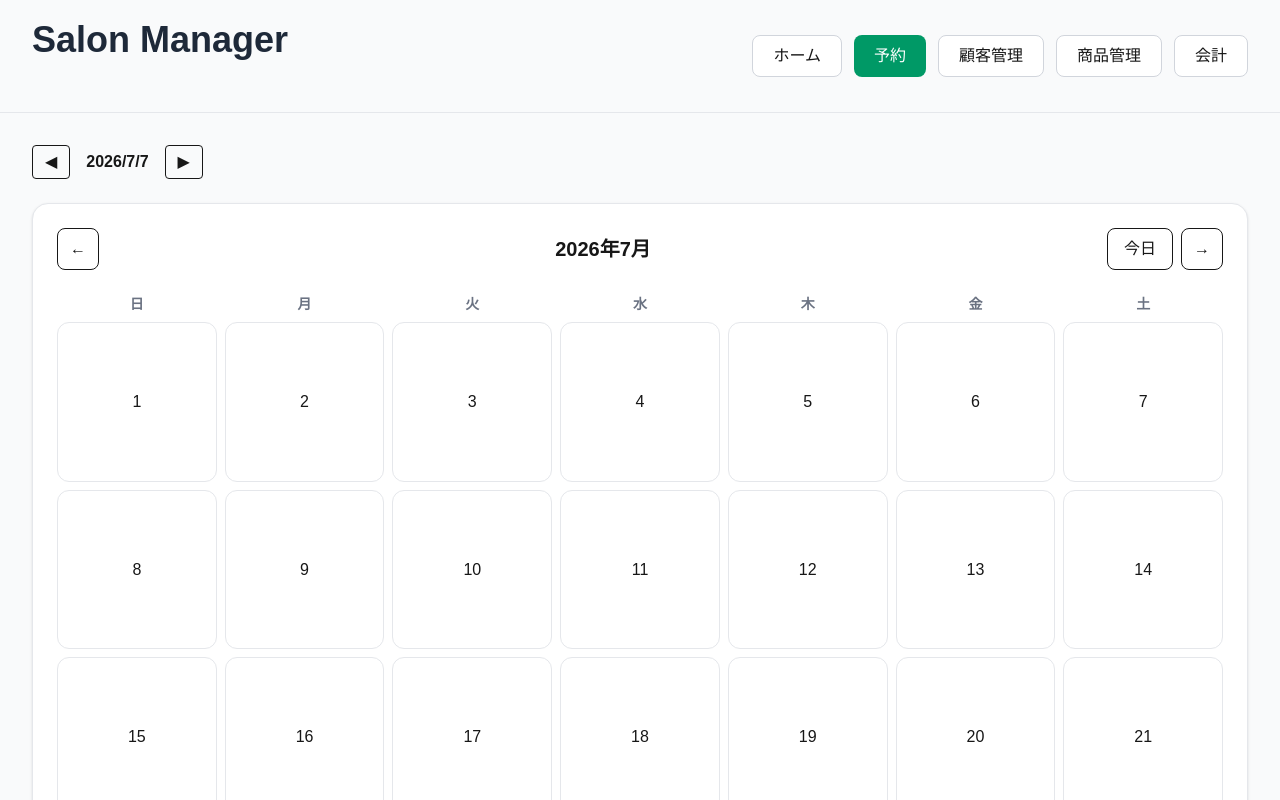
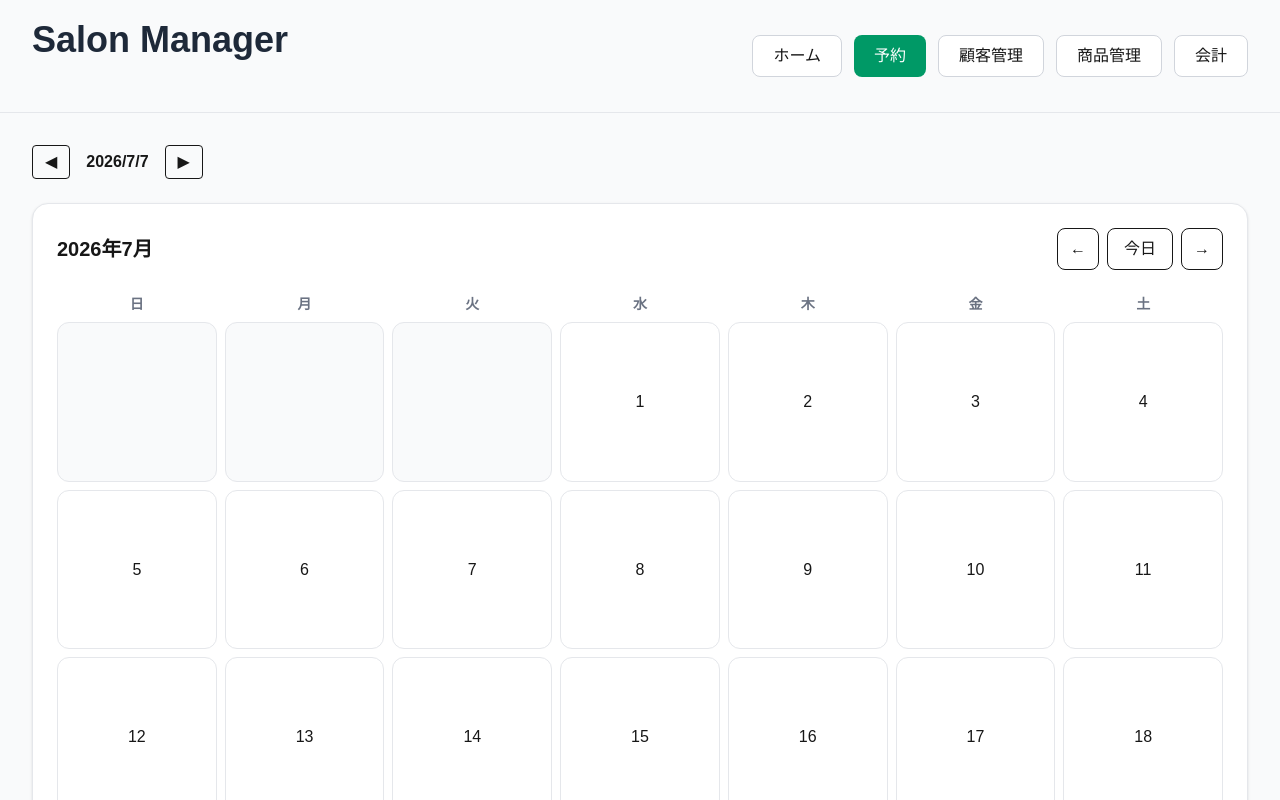
Before and after one commit to na-kroom/salon-reservation-system, a Next.js app: page / in a window 1280 px wide. Both pictures are taken after a click on the button "予約". Shown: the top 800 px of the page. Built offline with nearby package versions, Linux system fonts and the light colour scheme.

Commit message:
completed calendar

```diff
--- a/components/ReservationCalendar.tsx
+++ b/components/ReservationCalendar.tsx
@@ -1,21 +1,62 @@
-export default function ReservationCalendar() {
+import { useState } from "react";
+
+
+type Props = {
+  date: Date;
+  setDate: React.Dispatch<React.SetStateAction<Date>>;
+};
+
+export default function ReservationCalendar({
+  date,
+  setDate,
+}: Props) {
+  const [currentMonth, setCurrentMonth] = useState(date);
+  const year = currentMonth.getFullYear();
+  const month = currentMonth.getMonth();
+
+  const daysInMonth = new Date(
+    year,
+    month + 1,
+    0
+  ).getDate();
+  const firstDay = new Date(
+    year,
+    month,
+    1
+  ).getDay();
   return (
     <div className="mb-6 rounded-2xl border border-gray-200 bg-white p-6 shadow-sm">
       <div className="mb-4 flex items-center justify-between">
-        <button className="rounded-lg border px-3 py-2 hover:bg-gray-50">
-          ←
-        </button>
+
 
         <h2 className="text-xl font-semibold">
-          2026年7月
+          {currentMonth.getFullYear()}年
+          {currentMonth.getMonth() + 1}月
         </h2>
 
         <div className="flex gap-2">
-          <button className="rounded-lg border px-4 py-2 hover:bg-gray-50">
+        <button
+            onClick={() => {
+              const newDate = new Date(currentMonth);
+              newDate.setMonth(newDate.getMonth() - 1);
+              setCurrentMonth(newDate);
+            }}
+            className="rounded-lg border px-3 py-2 hover:bg-gray-50"
+          >
+            ←
+          </button>
+          <button onClick={() => setCurrentMonth(new Date())}
+            className="rounded-lg border px-4 py-2 hover:bg-gray-50">
             今日
           </button>
-
-          <button className="rounded-lg border px-3 py-2 hover:bg-gray-50">
+          <button
+            onClick={() => {
+              const newDate = new Date(currentMonth);
+              newDate.setMonth(newDate.getMonth() + 1);
+              setCurrentMonth(newDate);
+            }}
+            className="rounded-lg border px-3 py-2 hover:bg-gray-50"
+          >
             →
           </button>
         </div>
@@ -33,14 +74,26 @@ export default function ReservationCalendar() {
       </div>
 
       <div className="grid grid-cols-7 gap-2">
-        {Array.from({ length: 35 }).map((_, index) => (
-          <button
-            key={index}
+      <>
+        {Array.from({ length: firstDay }).map((_, index) => (
+          <div
+            key={`empty-${index}`}
+            className="aspect-square rounded-xl border border-gray-200 bg-gray-50"
+          />
+        ))}
+
+        {Array.from({ length: daysInMonth }).map((_, index) => (
+        <button
+          key={index}
+          onClick={() =>
+            setDate(new Date(year, month, index + 1))
+          }
             className="aspect-square rounded-xl border border-gray-200 bg-white transition hover:border-blue-400 hover:bg-blue-50"
           >
-            {index + 1 <= 31 ? index + 1 : ""}
+            {index + 1}
           </button>
         ))}
+      </>
       </div>
     </div>
   );
--- a/components/ReservationPage.tsx
+++ b/components/ReservationPage.tsx
@@ -73,7 +73,10 @@ export default function ReservationPage({
         </button>
       </div>
 
-      <ReservationCalendar />
+      <ReservationCalendar
+        date={date}
+        setDate={setDate}
+      />
 
       {/* 予約追加 */}
       <div className="mb-6">
```
